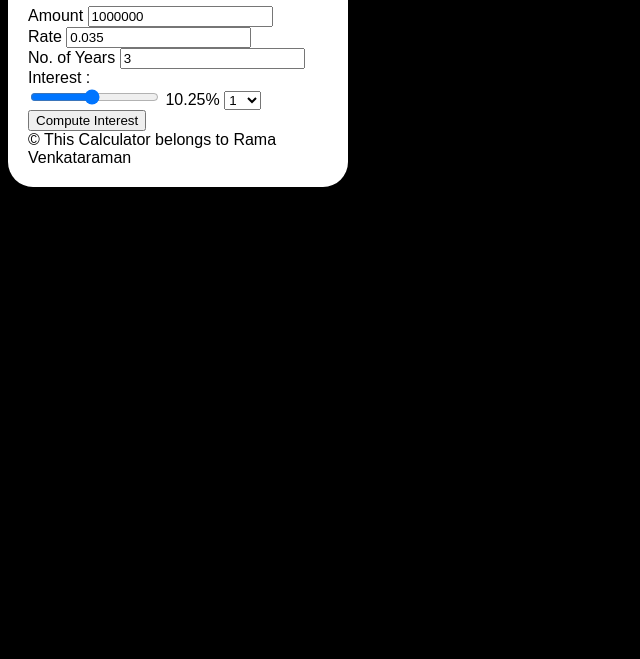
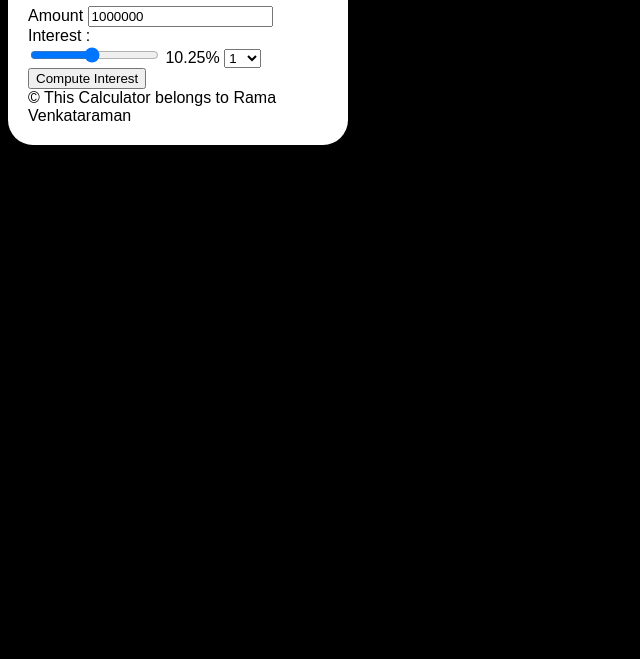
Before and after one commit to Ramav245/IBM_Certification, a plain HTML site: page index.html in a window 1280 px wide. Shown: the part 141-800 px from the top of the page, without its empty margins (0-640 px from the left). Drawn offline with Linux system fonts and the light colour scheme.

Commit message:
Update index.html

```diff
--- a/index.html
+++ b/index.html
@@ -5,11 +5,10 @@
     <link rel="stylesheet" href="style.css">
     </head>
     <body>
+
         <div class="maindiv">
             <h1>Simple Interest Calculator</h1>
             Amount <input type="number"  id="principal" value="1000000">  <br/>
-            Rate <input type="number"  id="rate" value = 0.035>  <br/>
-            No. of Years <input type="number"  id="years" value = "3">  <br/>
             Interest : <span id="result"></span><br>
 
             <input type="range"  id="rates" min="1" max="20" value="10.25" onchange="updateRate(value) ">
```
